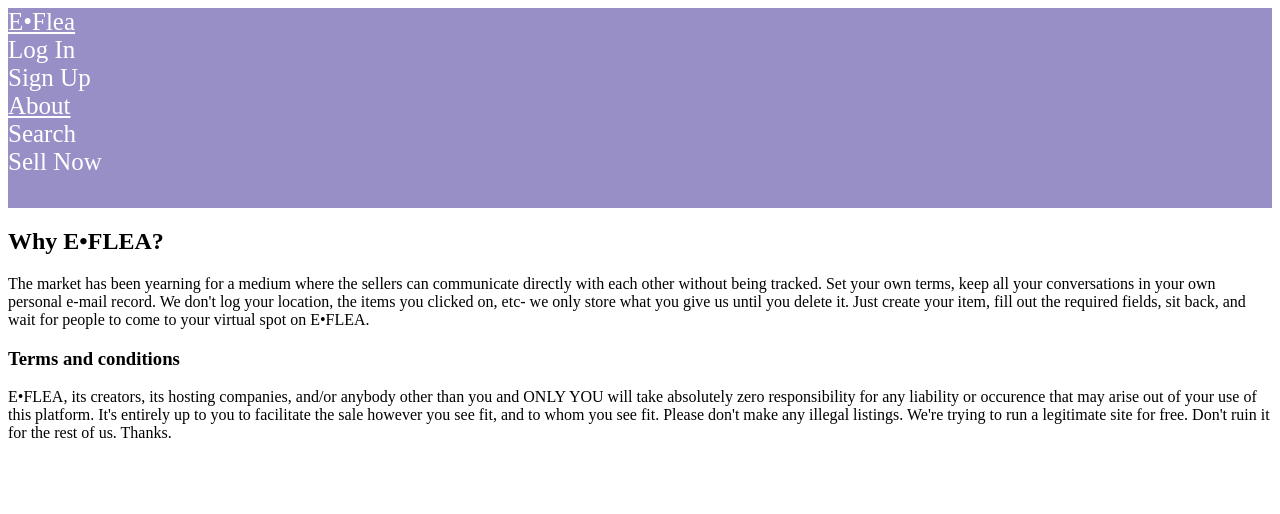
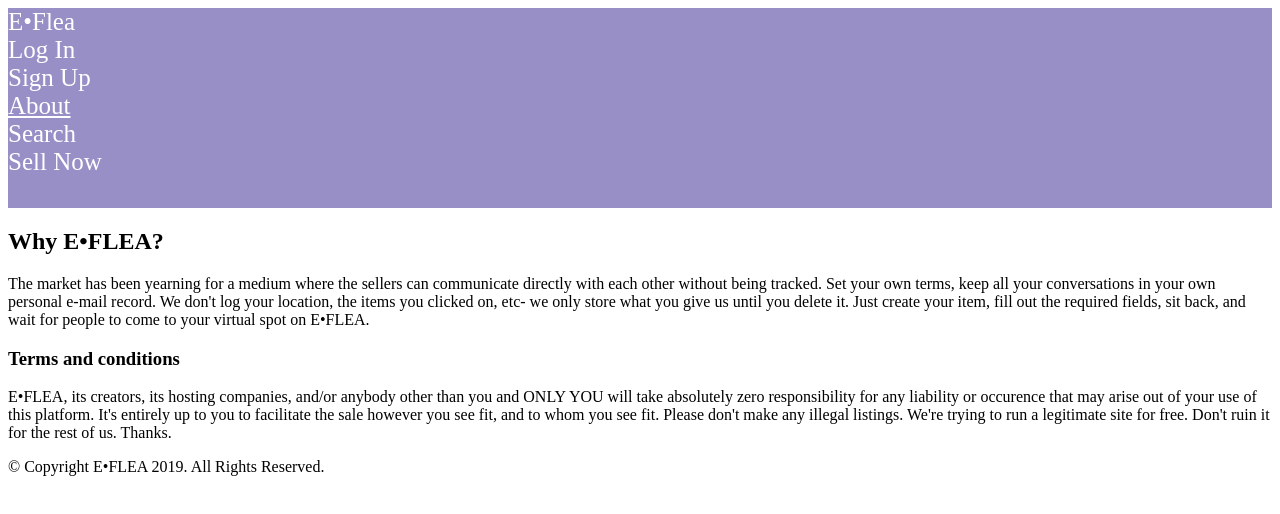
Before and after one commit to jccdev45/e-flea, a React (Create React App) app in the folder client/: page /about in a window 1280 px wide. Shown: the top 514 px of the page. Built offline with nearby package versions, Linux system fonts and the light colour scheme; no server answers.

Commit message:
add footer and some styling

```diff
--- a/client/src/components/shared/Footer.jsx
+++ b/client/src/components/shared/Footer.jsx
@@ -0,0 +1,11 @@
+import React from "react";
+
+const Footer = () => (
+  <div className="footer">
+    <footer>
+      <p>© Copyright E•FLEA {new Date().getFullYear()}. All Rights Reserved.</p>
+    </footer>
+  </div>
+);
+
+export default Footer
--- a/client/src/components/shared/Layout.jsx
+++ b/client/src/components/shared/Layout.jsx
@@ -1,11 +1,12 @@
 import React from "react";
 
 import Nav from "./Nav";
-
+import Footer from "./Footer"
 const Layout = props => (
   <div className="layout">
     <Nav />
     <main>{props.children}</main>
+    <Footer />
   </div>
 );
 
--- a/client/src/components/shared/Nav.jsx
+++ b/client/src/components/shared/Nav.jsx
@@ -7,7 +7,7 @@ export default function Nav() {
     <div className="header">
       <div className="nav-container">
         <div className="nav-home">
-          <NavLink className="nav" to="/">
+          <NavLink className="nav" to="/" activeClassName=''>
             E•Flea
           </NavLink>
         </div>
```
Also changed, not shown: client/src/screens/Profile.jsx (+19 -0 lines).
